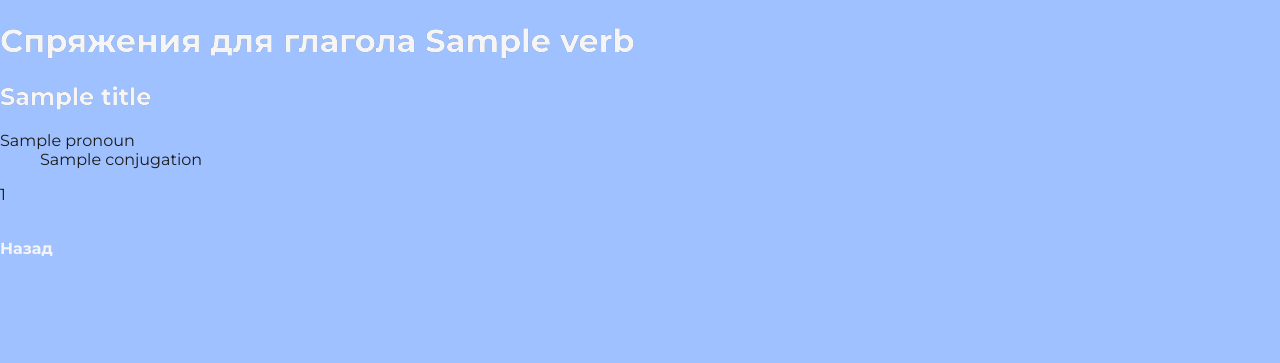
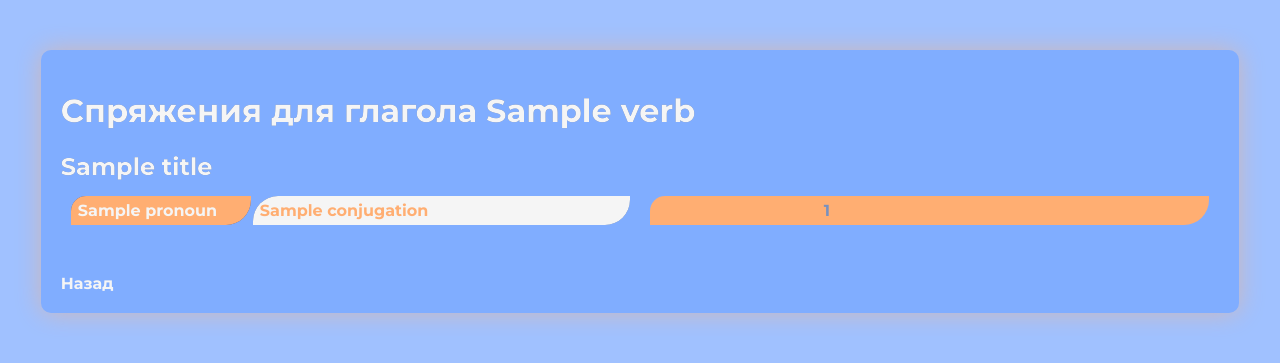
Before and after one commit to IlyaMckay/Spanish-verbs-conjugator, a Flask app: template app/templates/result.html in a window 1280 px wide. Shown: the top 363 px of the page. Run offline with Flask 3, Linux system fonts and the light colour scheme; the template is opened without the code that fills it: most values are stand-ins (such as "Sample title", 1, 10 or a date in 2020).

Commit message:
updated styles css

```diff
--- a/app/static/css/styles.css
+++ b/app/static/css/styles.css
@@ -1,5 +1,17 @@
 /* Google Fonts Import */
 @import url('https://fonts.googleapis.com/css2?family=Montserrat:wght@400;700&display=swap');
+
+* {
+  box-sizing: border-box;
+}
+
+/* Variables */
+html {
+  --text-color: #F5F5F5;
+  --background-color: #FFAE72;
+  --shadow-filter: drop-shadow(0.1px 0.1px 0.5px #2A55A6);
+  --text-color--highlight: #7891BF;
+}
 
 /* Base Styles */
 body {
@@ -10,127 +22,68 @@ body {
   color: #1a1a1a;
 }
 
-/* Container Styles */
-.container {
-  max-width: 90.5%;
+p {
+  margin: 0;
+}
+
+em {
+  font-style: normal;
+  text-decoration: underline;
+}
+
+/* Main */
+.main {
+  max-width: calc(90.5% + 40px);
   margin: 50px auto;
   padding: 20px;
   background: #80ADFF;
   box-shadow: 0 0 25px #ffaf727e;
   border-radius: 10px;
+  /* display: flex; */
+  flex-direction: column;
+  justify-content: flex-start;
+  align-items: stretch;
 }
 
-/* Tense Container Styles */
-.tense-container {
-  margin-bottom: 20px;
+.main__header {
+  color: var(--text-color);
+  filter: var(--shadow-filter);
 }
 
-.tense-container h2 {
-  color: #F5F5F5;
-  margin-bottom: 5px;
+/* Tense */
+.tense {
+  margin-bottom: 20px;
+  flex: 1 1 auto;
+  min-width: 100%;
+  display: flex;
+  flex-direction: row;
+  flex-wrap: wrap;
+  justify-content: stretch;
+  align-items: flex-start;
 }
 
-/* Tables Container Styles */
-.tables-container {
-  display: flex;
-  justify-content: space-between; /* Adjust spacing as needed */
-  flex-wrap: wrap; /* Allow columns to wrap on smaller screens */
+.tense__header {
+  flex: 1 1 auto;
+  min-width: 100%;
+  color: var(--text-color);
+  margin: 0;
+  filter: var(--shadow-filter);
 }
 
-.table-column {
-  flex: 1; /* Equal width for both columns */
-  padding: 5px; /* Add padding for better readability */
-  margin: 5px;
-  min-width: 280px; /* Ensure columns don't get too small on mobile */
-}
-
-/* Table Styles */
-table {
-  width: 100%;
-  /* border-collapse: collapse; */
-}
-
-th, td {
-  padding: 5px; /* Adjust padding for consistency */
-  /* border: 1px solid #A65C25; */
-  text-align: left;
-}
-
-th {
-  background: #B22222;
-  color: #F5F5F5;
-}
-
-td {
-    background-color: #FFF1B2;
-    /* box-shadow: 0 0 2px #F5F5F5; */
-}
-
-.pronoun {
-  text-indent: 2px;
-  text-align: left;
-  background-color: #FFAE72;
-  color: #F5F5F5;
-  width: 170px;
-  font-weight: bold;
-  border-bottom-right-radius: 25px;
-  border-top-left-radius: 15px;
-  filter: drop-shadow(0.1px 0.1px 0.5px #2A55A6);
-  /* box-shadow: 1px 1px 3px #f5f5f580; */
-}
-
-.conjugation {
-  text-indent: 4px;
-  background: #F5F5F5;
-  color: #FFAE72;
-  font-weight: bold;
-  border-top-left-radius: 25px;
-  border-bottom-right-radius: 25px;
-  filter: drop-shadow(0.1px 0.1px 0.5px #2A55A6);
-  /* box-shadow: 1px 1px 3px #ffaf72; */
-}
-
-.table-column-description {
-  flex: 1;
-  padding: 5px;
-  margin: 5px;
-  min-width: 280px;
-  background-color: #FFAE72;
-  color: #F5F5F5;
-  font-weight: bold;
-  border-top-left-radius: 15px;
-  border-bottom-right-radius: 25px;
-  filter: drop-shadow(0.1px 0.1px 0.5px #2A55A6);
-}
-
-.table-column-description td.key {
-  padding-right: 1px;
-  background-color: transparent;
-  width: 160px;
-  color: #7891BF;
-  text-indent: 2px;
-  text-align: right;
-  vertical-align: top;
-}
-
-.table-column-description td.value {
-  padding-left: 1px;
-  background-color: transparent;
-  color: #F5F5F5;
-  font-weight: bold;
-}
-
-/* Form Styles */
-form {
+.form__group {
   display: flex;
   flex-direction: column;
 }
 
-label {
+.form__label {
   margin-bottom: 8px;
   font-weight: bold;
   color: #F5F5F5;
   filter: drop-shadow(0.1px 0.1px 0.5px #2A55A6);
+}
+
+.tense__header:last-of-type {
+  margin-bottom: 5px;
 }
 
 input[type="text"],
@@ -141,16 +94,13 @@ select {
   border-radius: 5px;
   background-color: #F5F5F5;
   color: #ff9d52;
-    outline: none; /* Убирает стандартное синее обрамление */
-    /* border-top-left-radius: 15px;
-    border-bottom-right-radius: 25px; */
+  outline: none;
+  transition: color 0.3s ease, box-shadow 0.2s ease;
 }
 
 input[type="text"]:focus,
 select:focus {
-    /* border-color: #ff5252; Изменяет цвет обрамления при фокусировке */
-    box-shadow: 0 0 10px 1px #ff9d52; /* Добавляет тень при фокусировке */
-    /* border-bottom-right-radius: 0px; */
+  box-shadow: 0 0 10px 1px #ff9d52;
 }
 
 input[type="submit"] {
@@ -163,6 +113,7 @@ input[type="submit"] {
     font-weight: bold;
     border-top-left-radius: 15px;
     border-bottom-right-radius: 25px;
+    transition: color 0.3s ease, box-shadow 0.2s ease;
 }
 
 input[type="submit"]:hover {
@@ -170,25 +121,90 @@ input[type="submit"]:hover {
     box-shadow: 0 0 10px 1px #F5F5F5;
 }
 
-/* Heading Styles */
-h1 {
-    color: #F5F5F5;
-    filter: drop-shadow(0.1px 0.1px 0.5px #2A55A6);
+a.tense__link {
+  color: var(--text-color);
+  font-weight: bold;
+  text-decoration: none;
+  transition: color 0.3s ease, filter 0.3s ease;
 }
 
-h2 {
-    color: #8B4513;
-    filter: drop-shadow(0.1px 0.1px 0.5px #2A55A6);
+a.tense__link:hover {
+  /* color: var(--background-color); */
+  filter: drop-shadow(1px 1px 3px #2A55A6);
 }
 
-a {
-    color: #F5F5F5;
+a.back__link {
+  color: var(--text-color);
   font-weight: bold;
   text-decoration: none;
+  transition: color 0.3s ease, filter 0.3s ease;
 }
 
-a:hover {
+a.back__link:hover {
+  /* color: var(--background-color); */
   filter: drop-shadow(1px 1px 3px #2A55A6);
+}
+
+.tense__content {
+  flex: 1 1 auto;
+  min-width: 50%;
+  max-width: 50%;
+  padding: 10px;
+}
+
+/* List */
+.list--regular {
+  --list-background: transparent;
+  --list-border-radius: 15px 0 25px 0;
+  --term-align: left;
+  --term-color: var(--text-color);
+  --term-background: var(--background-color);
+  --term-after: '';
+  --term-filter: var(--shadow-filter);
+  --description-color: var(--background-color);
+  --description-background: var(--text-color);
+  --description-filter: var(--shadow-filter);
+}
+
+.list--highlight {
+  --list-background: var(--background-color);
+  --list-border-radius: 15px 0 25px 0;
+  --term-align: right;
+  --term-color: var(--text-color--highlight);
+  --term-background: transparent;
+  --term-after: ':';
+  --term-filter: none;
+  --description-color: var(--text-color);
+  --description-background: transparent;
+  --description-filter: none;
+}
+
+.list {
+  display: grid;
+  grid-template-columns: 180px auto;
+  gap: 2px;
+  margin: 0;
+  font-weight: 800;
+  background-color: var(--list-background, transparent);
+  border-radius: var(--list-border-radius, 15px 0 25px 0);
+}
+
+.list__term {
+  text-align: var(--term-align);
+  color: var(--term-color);
+  background-color: var(--term-background);
+  border-radius: var(--list-border-radius);
+  padding: 5px 0 5px 7px;
+  filter: var(--term-filter);
+}
+
+.list__description {
+  color: var(--description-color);
+  background-color: var(--description-background);
+  border-radius: 25px 0 25px 0;
+  margin: 0;
+  padding: 5px 0 5px 7px;
+  filter: var(--description-filter);
 }
 
 /* Media Queries */
```
Lines whose indentation alone changed are shown as unchanged.
